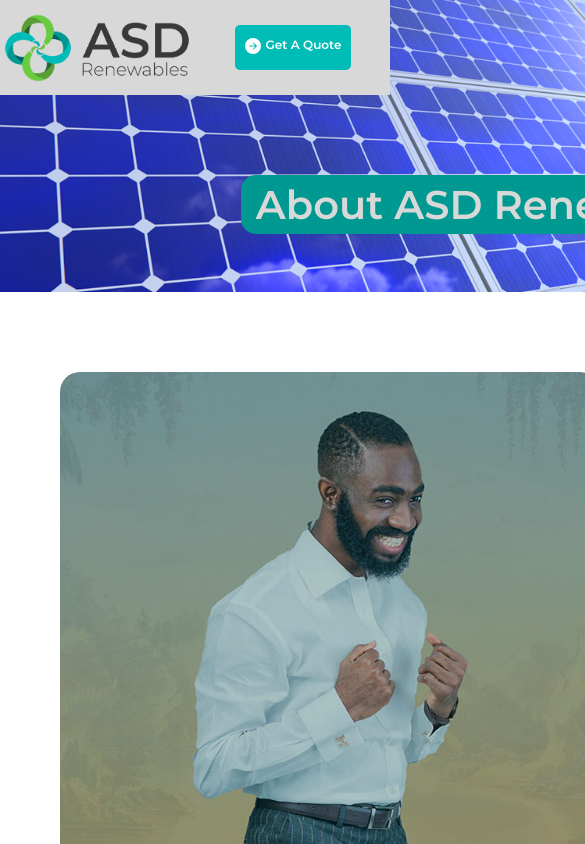
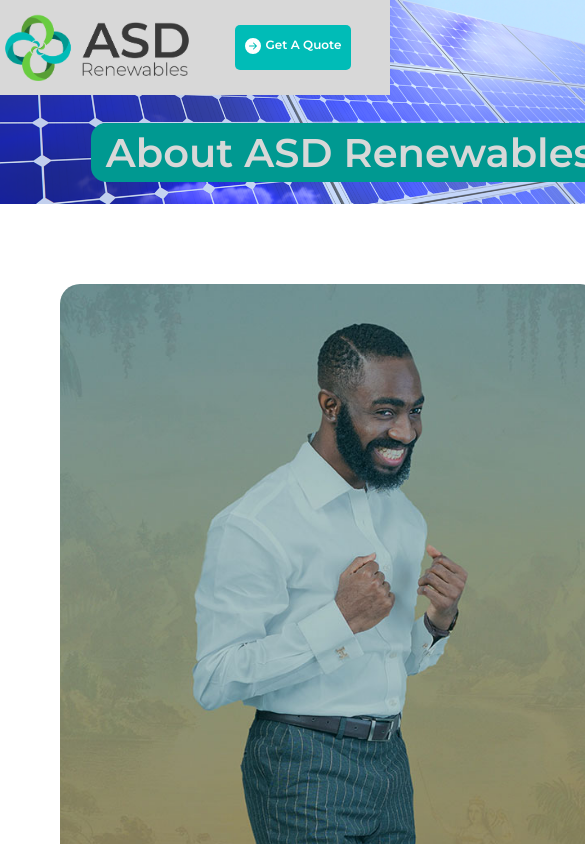
Before and after one commit to layiwola008/asdrenewable, a Next.js app: page /asd-renewables/about in a window 390 px wide. Shown: the top 844 px of the page, 585 px wide, since content can reach past the window. Built offline with nearby package versions, Linux system fonts and the light colour scheme.

Commit message:
Page shift error

```diff
--- a/styles/energyforms.css
+++ b/styles/energyforms.css
@@ -151,7 +151,7 @@
     width: 60%;
   }
   .energy__forms__container .card {
-    width: 100%;
+    width: 96%;
   }
   .card button {
     width: 46%;
--- a/styles/globals.css
+++ b/styles/globals.css
@@ -127,7 +127,7 @@ And centers content
 /*Samsung Galaxy and others*/
 @media only screen and (max-width: 466px) {
   .layout {
-    width: 1000px;
+    width: 700px;
   }
   .page__wrapper {
     padding: 0 40px;
```
